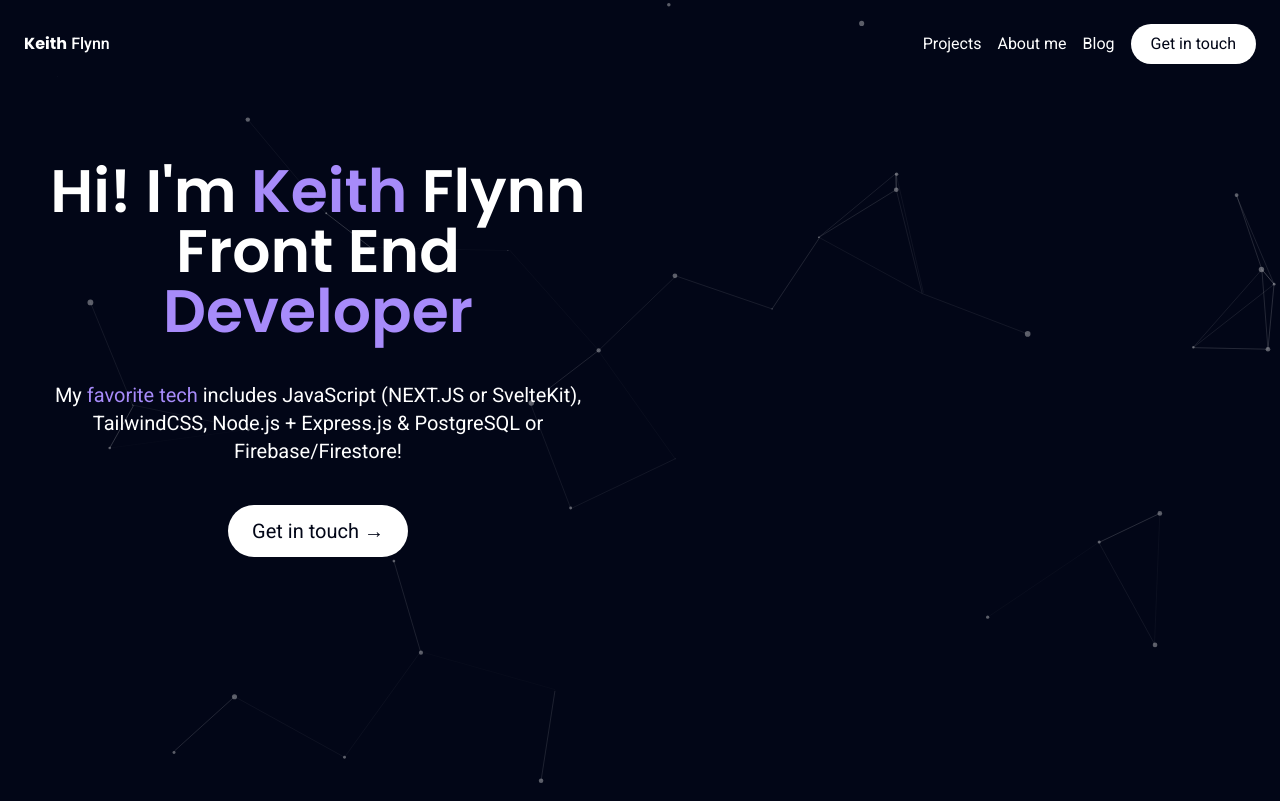
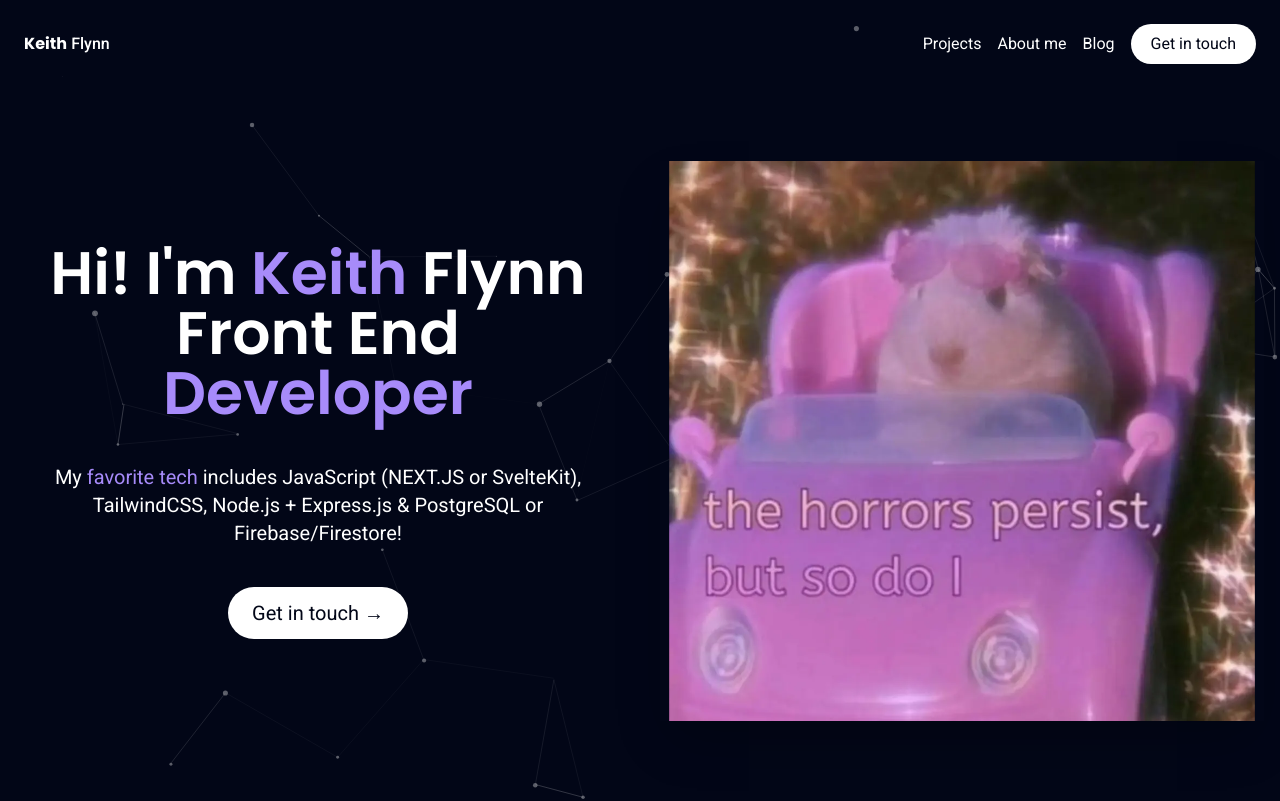
Before and after one commit to keith-flynn/portfolio-website, a SvelteKit app: page / in a window 1280 px wide. Shown: the top 801 px of the page. Built offline with nearby package versions, Linux system fonts and the light colour scheme.

Commit message:
Add temp profile pic

```diff
--- a/src/components/Main.svelte
+++ b/src/components/Main.svelte
@@ -19,6 +19,9 @@
           <h4 class="relative z-9">Get in touch &rarr;</h4>
       </a>
     </div>
+    <div class="relative shadow-2xl grid place-items-center">
+      <img src={"images/profile.webp"} alt="Profile image" class="object-cover z-[2] max-h-[70vh]"/>
+    </div>
 
   </section>
 </main>
```
Also changed, not shown: static/images/profile.webp (added).
